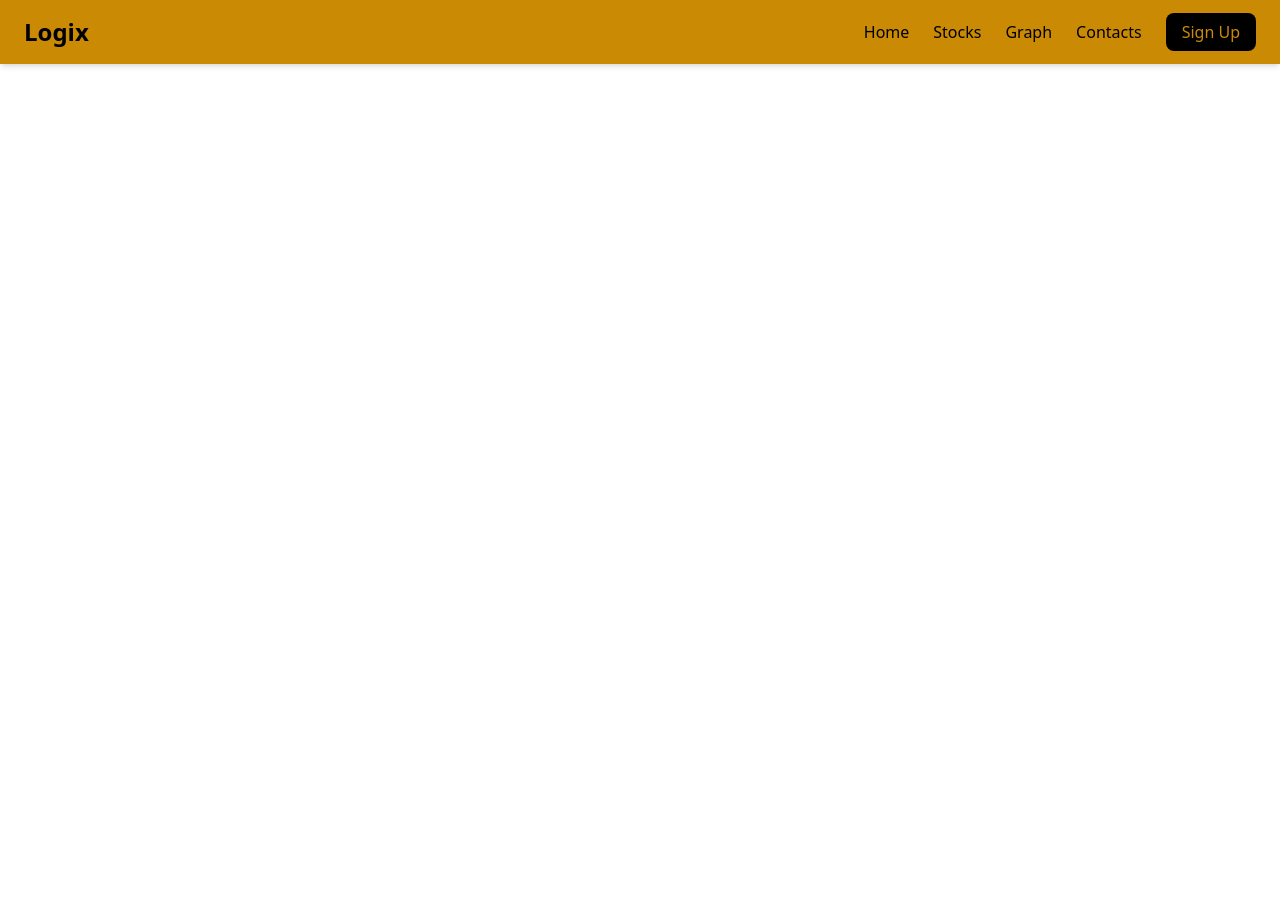
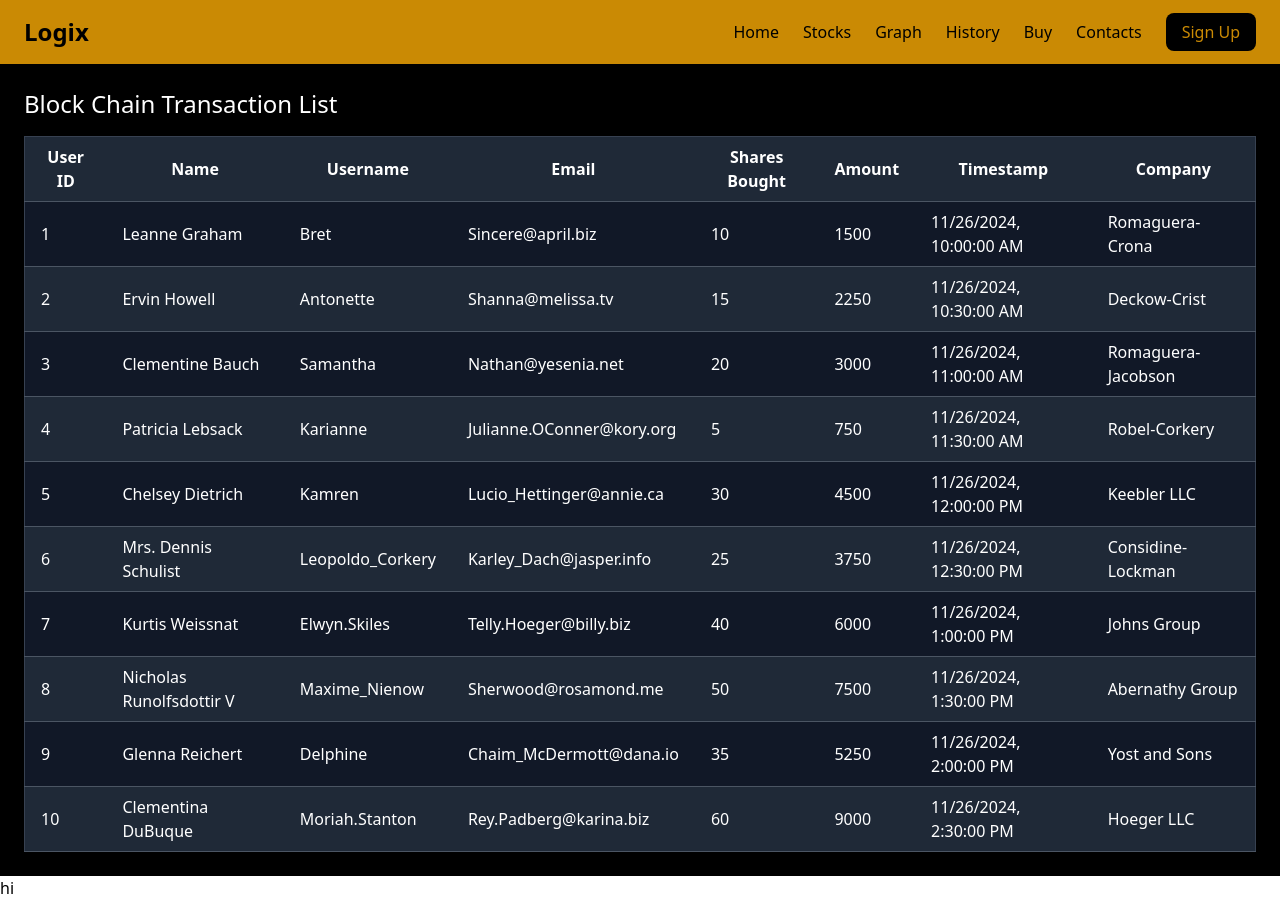
Before and after one commit to Mukunthan-A-R/Stock-Market-Prediction, a React (Vite) app: page /trans in a window 1280 px wide. Before the commit the page ends 800 px from the top, so only its background shows below. Built offline with nearby package versions, Linux system fonts and the light colour scheme.

Commit message:
Adding Transaction Data.

```diff
--- /dev/null
+++ b/components/BlockChainTransaction.jsx
@@ -0,0 +1,62 @@
+import React from "react";
+
+const BlockChainTransaction = ({ data }) => {
+  return (
+    <div className="p-6 bg-black min-h-screen">
+      <h2 className="text-2xl text-white mb-4">Block Chain Transaction List</h2>
+      <table className="min-w-full table-auto bg-black text-white border border-gray-700">
+        <thead>
+          <tr className="bg-gray-800">
+            <th className="px-4 py-2 border-b border-gray-600">User ID</th>
+            <th className="px-4 py-2 border-b border-gray-600">Name</th>
+            <th className="px-4 py-2 border-b border-gray-600">Username</th>
+            <th className="px-4 py-2 border-b border-gray-600">Email</th>
+            <th className="px-4 py-2 border-b border-gray-600">
+              Shares Bought
+            </th>
+            <th className="px-4 py-2 border-b border-gray-600">Amount</th>
+            <th className="px-4 py-2 border-b border-gray-600">Timestamp</th>
+            <th className="px-4 py-2 border-b border-gray-600">Company</th>
+          </tr>
+        </thead>
+        <tbody>
+          {data.map((transaction, index) => (
+            <tr
+              key={index}
+              className={`hover:bg-gray-700 ${
+                index % 2 === 0 ? "bg-gray-900" : "bg-gray-800"
+              }`}
+            >
+              <td className="px-4 py-4 border-b border-gray-600">
+                {transaction.user.id}
+              </td>
+              <td className="px-4 py-2 border-b border-gray-600">
+                {transaction.user.name}
+              </td>
+              <td className="px-4 py-2 border-b border-gray-600">
+                {transaction.user.username}
+              </td>
+              <td className="px-4 py-2 border-b border-gray-600">
+                {transaction.user.email}
+              </td>
+              <td className="px-4 py-2 border-b border-gray-600">
+                {transaction.shares_bought}
+              </td>
+              <td className="px-4 py-2 border-b border-gray-600">
+                {transaction.amount}
+              </td>
+              <td className="px-4 py-2 border-b border-gray-600">
+                {new Date(transaction.timestamp).toLocaleString()}
+              </td>
+              <td className="px-4 py-2 border-b border-gray-600">
+                {transaction.user.company.name}
+              </td>
+            </tr>
+          ))}
+        </tbody>
+      </table>
+    </div>
+  );
+};
+
+export default BlockChainTransaction;
--- a/components/Navbar.jsx
+++ b/components/Navbar.jsx
@@ -19,6 +19,12 @@ const Navbar = () => {
             <Link to="/graph" class="text-black hover:text-blue-700">
               Graph
             </Link>
+            <Link to="/trans" class="text-black hover:text-blue-700">
+              History
+            </Link>
+            <Link to="/payment" class="text-black hover:text-blue-700">
+              Buy
+            </Link>
             <Link to="/contact" class="text-black hover:text-blue-700">
               Contacts
             </Link>
--- /dev/null
+++ b/data/data.js
@@ -0,0 +1,154 @@
+const data = [
+  {
+    timestamp: "2024-11-26T10:00:00Z",
+    shares_bought: 10,
+    amount: 1500.0,
+    user: {
+      id: 1,
+      name: "Leanne Graham",
+      username: "Bret",
+      email: "Sincere@april.biz",
+      company: {
+        name: "Romaguera-Crona",
+        catchPhrase: "Multi-layered client-server neural-net",
+      },
+    },
+  },
+  {
+    timestamp: "2024-11-26T10:30:00Z",
+    shares_bought: 15,
+    amount: 2250.0,
+    user: {
+      id: 2,
+      name: "Ervin Howell",
+      username: "Antonette",
+      email: "Shanna@melissa.tv",
+      company: {
+        name: "Deckow-Crist",
+        catchPhrase: "Proactive didactic contingency",
+      },
+    },
+  },
+  {
+    timestamp: "2024-11-26T11:00:00Z",
+    shares_bought: 20,
+    amount: 3000.0,
+    user: {
+      id: 3,
+      name: "Clementine Bauch",
+      username: "Samantha",
+      email: "Nathan@yesenia.net",
+      company: {
+        name: "Romaguera-Jacobson",
+        catchPhrase: "Face to face bifurcated interface",
+      },
+    },
+  },
+  {
+    timestamp: "2024-11-26T11:30:00Z",
+    shares_bought: 5,
+    amount: 750.0,
+    user: {
+      id: 4,
+      name: "Patricia Lebsack",
+      username: "Karianne",
+      email: "Julianne.OConner@kory.org",
+      company: {
+        name: "Robel-Corkery",
+        catchPhrase: "Multi-tiered zero tolerance productivity",
+      },
+    },
+  },
+  {
+    timestamp: "2024-11-26T12:00:00Z",
+    shares_bought: 30,
+    amount: 4500.0,
+    user: {
+      id: 5,
+      name: "Chelsey Dietrich",
+      username: "Kamren",
+      email: "Lucio_Hettinger@annie.ca",
+      company: {
+        name: "Keebler LLC",
+        catchPhrase: "User-centric fault-tolerant solution",
+      },
+    },
+  },
+  {
+    timestamp: "2024-11-26T12:30:00Z",
+    shares_bought: 25,
+    amount: 3750.0,
+    user: {
+      id: 6,
+      name: "Mrs. Dennis Schulist",
+      username: "Leopoldo_Corkery",
+      email: "Karley_Dach@jasper.info",
+      company: {
+        name: "Considine-Lockman",
+        catchPhrase: "Synchronised bottom-line interface",
+      },
+    },
+  },
+  {
+    timestamp: "2024-11-26T13:00:00Z",
+    shares_bought: 40,
+    amount: 6000.0,
+    user: {
+      id: 7,
+      name: "Kurtis Weissnat",
+      username: "Elwyn.Skiles",
+      email: "Telly.Hoeger@billy.biz",
+      company: {
+        name: "Johns Group",
+        catchPhrase: "Configurable multimedia task-force",
+      },
+    },
+  },
+  {
+    timestamp: "2024-11-26T13:30:00Z",
+    shares_bought: 50,
+    amount: 7500.0,
+    user: {
+      id: 8,
+      name: "Nicholas Runolfsdottir V",
+      username: "Maxime_Nienow",
+      email: "Sherwood@rosamond.me",
+      company: {
+        name: "Abernathy Group",
+        catchPhrase: "Implemented secondary concept",
+      },
+    },
+  },
+  {
+    timestamp: "2024-11-26T14:00:00Z",
+    shares_bought: 35,
+    amount: 5250.0,
+    user: {
+      id: 9,
+      name: "Glenna Reichert",
+      username: "Delphine",
+      email: "Chaim_McDermott@dana.io",
+      company: {
+        name: "Yost and Sons",
+        catchPhrase: "Switchable contextually-based project",
+      },
+    },
+  },
+  {
+    timestamp: "2024-11-26T14:30:00Z",
+    shares_bought: 60,
+    amount: 9000.0,
+    user: {
+      id: 10,
+      name: "Clementina DuBuque",
+      username: "Moriah.Stanton",
+      email: "Rey.Padberg@karina.biz",
+      company: {
+        name: "Hoeger LLC",
+        catchPhrase: "Centralized empowering task-force",
+      },
+    },
+  },
+];
+
+export default data;
--- /dev/null
+++ b/routes/Payment.jsx
@@ -0,0 +1,7 @@
+import React from "react";
+
+const Payment = () => {
+  return <div>Payment</div>;
+};
+
+export default Payment;
--- a/routes/Portfolio.jsx
+++ b/routes/Portfolio.jsx
@@ -1,10 +1,16 @@
 import React from "react";
 import StockTable from "../components/StockTable";
+import BlockChainTransaction from "../components/BlockChainTransaction";
+import data from "../data/data";
 
 const Portfolio = () => {
+  console.log("data");
+
   return (
     <div>
-      <StockTable></StockTable>
+      {/* <StockTable></StockTable> */}
+      <BlockChainTransaction data={data}></BlockChainTransaction>
+      hi
     </div>
   );
 };
--- a/src/App.jsx
+++ b/src/App.jsx
@@ -9,6 +9,7 @@ import Stocks from "../routes/Stocks";
 import Graph from "../routes/Graph";
 import Contact from "../routes/Contact";
 import Portfolio from "../routes/Portfolio";
+import Payment from "../routes/Payment";
 
 function App() {
   return (
@@ -21,7 +22,8 @@ function App() {
           <Route path="/stocks" element={<Stocks />} />
           <Route path="/graph" element={<Graph />} />
           <Route path="/contact" element={<Contact />} />
-          <Route path="/user" element={<Portfolio />} />
+          <Route path="/trans" element={<Portfolio />} />
+          <Route path="/payment" element={<Payment />} />
         </Routes>
       </div>
     </Router>
```
